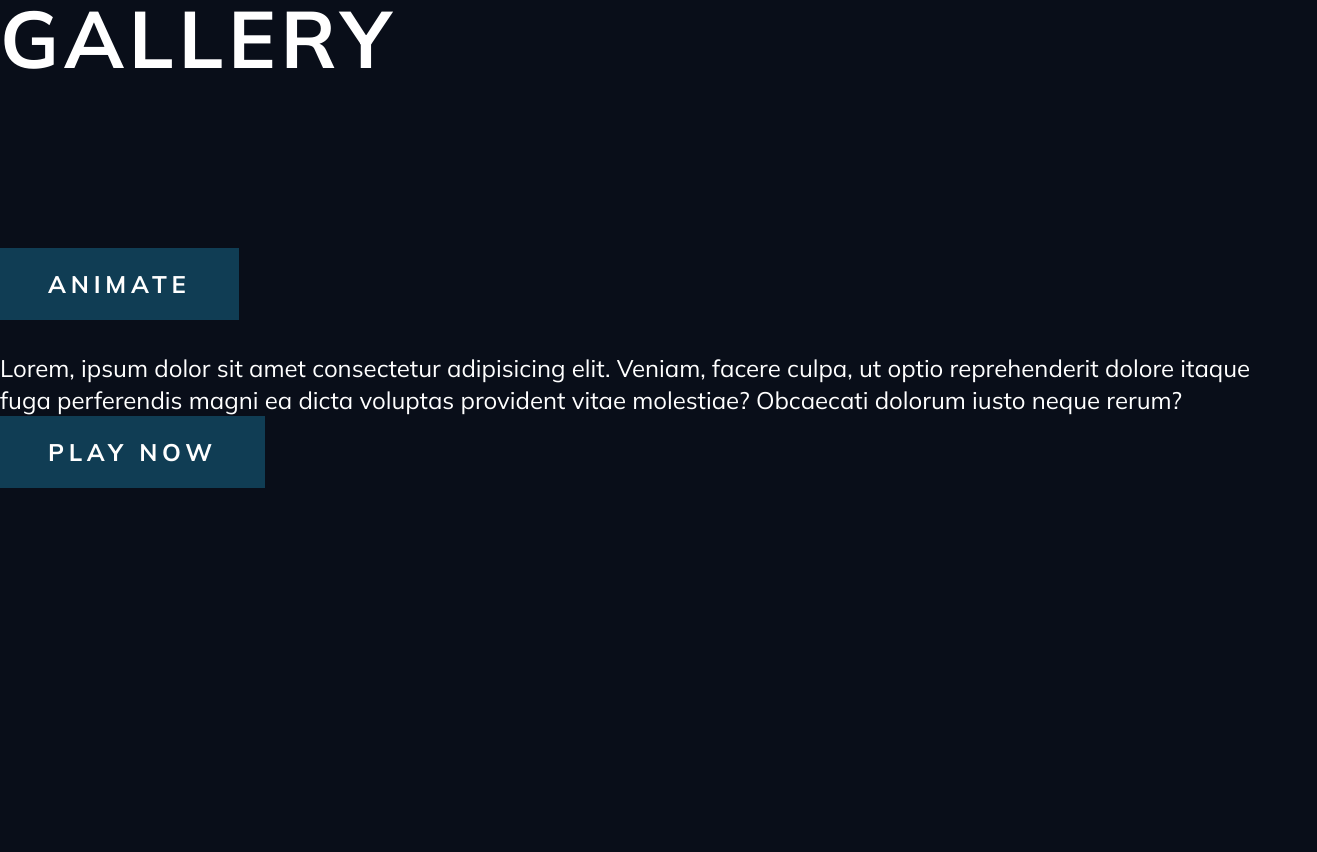
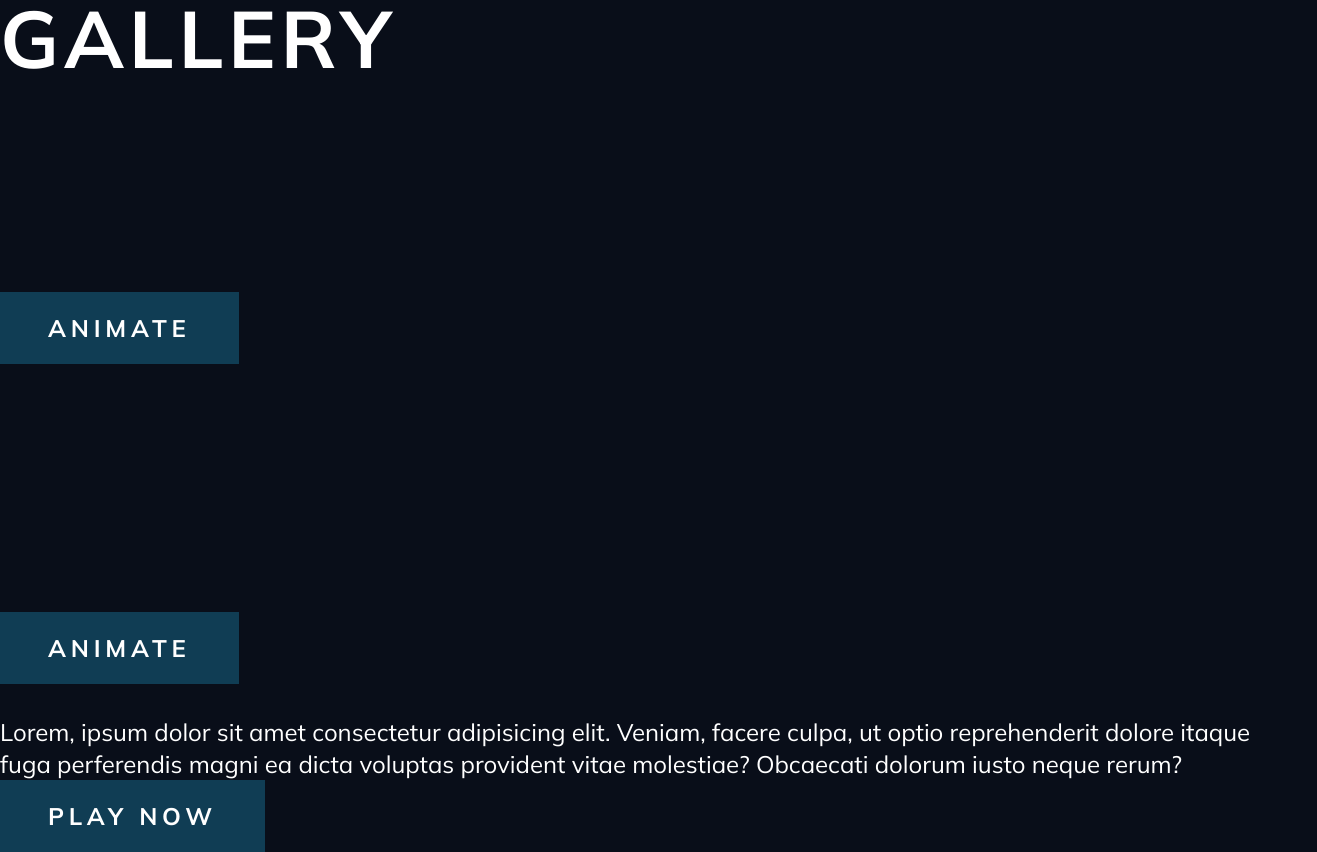
Before and after one commit to fauzialhari/engram-interactive, a Next.js app: page / in a window 1280 px wide. Shown: the whole page, 1317 px wide, since content can reach past the window. Before the commit the page ends 800 px from the top, so only its background shows below. Built offline with nearby package versions, Linux system fonts and the light colour scheme.

Commit message:
Add demo for animated header

```diff
--- a/pages/index.tsx
+++ b/pages/index.tsx
@@ -6,7 +6,8 @@ const Home: NextPage = () => {
   return (
     <main className="container mx-auto">
       <h1>Gallery</h1>
-      <AnimatedHeader position="left">Woii</AnimatedHeader>
+      <AnimatedHeader text="Features" subtitle="variety of mod chips & psionics to choose"/>
+      <AnimatedHeader isLeftPositioned={false} text="Characters"  subtitle="variety of mod chips & psionics to choose"/>
       <p>
         Lorem, ipsum dolor sit amet consectetur adipisicing elit. Veniam, facere
         culpa, ut optio reprehenderit dolore itaque fuga perferendis magni ea
```
